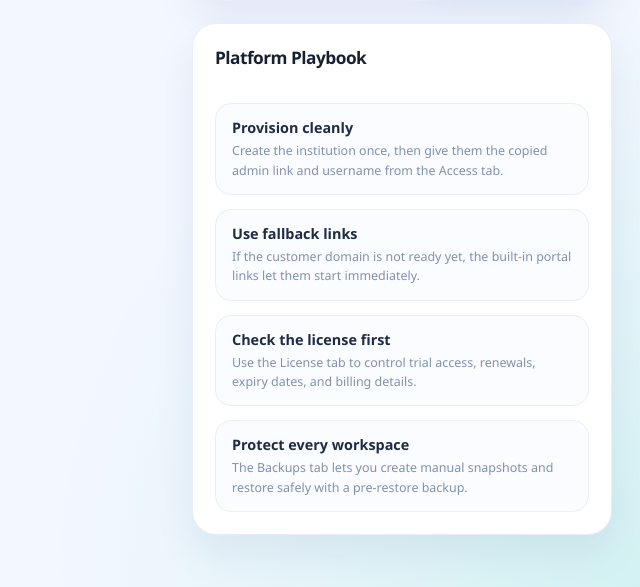
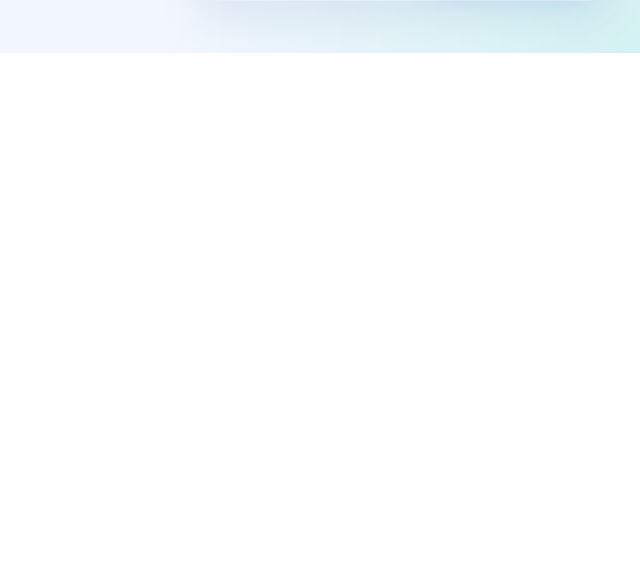
Before and after one commit to jacksmeg/attendance, a Flask app: page /platform/organizations in a window 1280 px wide. Shown: the part 1092-1679 px from the top of the page, without its empty margins (640-1280 px from the left). After the commit the page ends 1145 px from the top, so only its background shows below. Run offline with Flask 3, Linux system fonts and the light colour scheme; the visitor is signed in with stand-in values (Sample User, id 1); data comes from the database, SQL or seed files in the repository; data that the repository does not hold is empty; some libraries are stand-ins or nearby versions.

Commit message:
Fix platform admin controls and trim layout

```diff
--- a/attendance_app/templates/platform/_organization_detail_panel.html
+++ b/attendance_app/templates/platform/_organization_detail_panel.html
@@ -224,27 +224,3 @@
         </div>
     </div>
 </article>
-
-<article class="admin-side-card">
-    <div class="admin-card-head">
-        {{ section_title('Platform Playbook') }}
-    </div>
-    <div class="admin-note-list">
-        <div class="admin-note-item">
-            <strong>Provision cleanly</strong>
-            <span>Create the institution once, then give them the copied admin link and username from the Access tab.</span>
-        </div>
-        <div class="admin-note-item">
-            <strong>Use fallback links</strong>
-            <span>If the customer domain is not ready yet, the built-in portal links let them start immediately.</span>
-        </div>
-        <div class="admin-note-item">
-            <strong>Check the license first</strong>
-            <span>Use the License tab to control trial access, renewals, expiry dates, and billing details.</span>
-        </div>
-        <div class="admin-note-item">
-            <strong>Protect every workspace</strong>
-            <span>The Backups tab lets you create manual snapshots and restore safely with a pre-restore backup.</span>
-        </div>
-    </div>
-</article>
--- a/attendance_app/static/platform_admin.js
+++ b/attendance_app/templates/platform/_organization_script.html
@@ -1,3 +1,4 @@
+<script>
 (() => {
     const organizationsScript = document.getElementById("platformOrganizationsData");
     if (!organizationsScript) return;
@@ -300,3 +301,4 @@
         updateDetailPanel(initialSlug);
     }
 })();
+</script>
--- a/attendance_app/templates/platform/organizations.html
+++ b/attendance_app/templates/platform/organizations.html
@@ -39,5 +39,5 @@
 {% include "platform/_organization_create_modal.html" %}
 
 <script id="platformOrganizationsData" type="application/json">{{ organizations|tojson }}</script>
-<script src="{{ url_for('static', filename='platform_admin.js') }}" defer></script>
+{% include "platform/_organization_script.html" %}
 {% endblock %}
```
